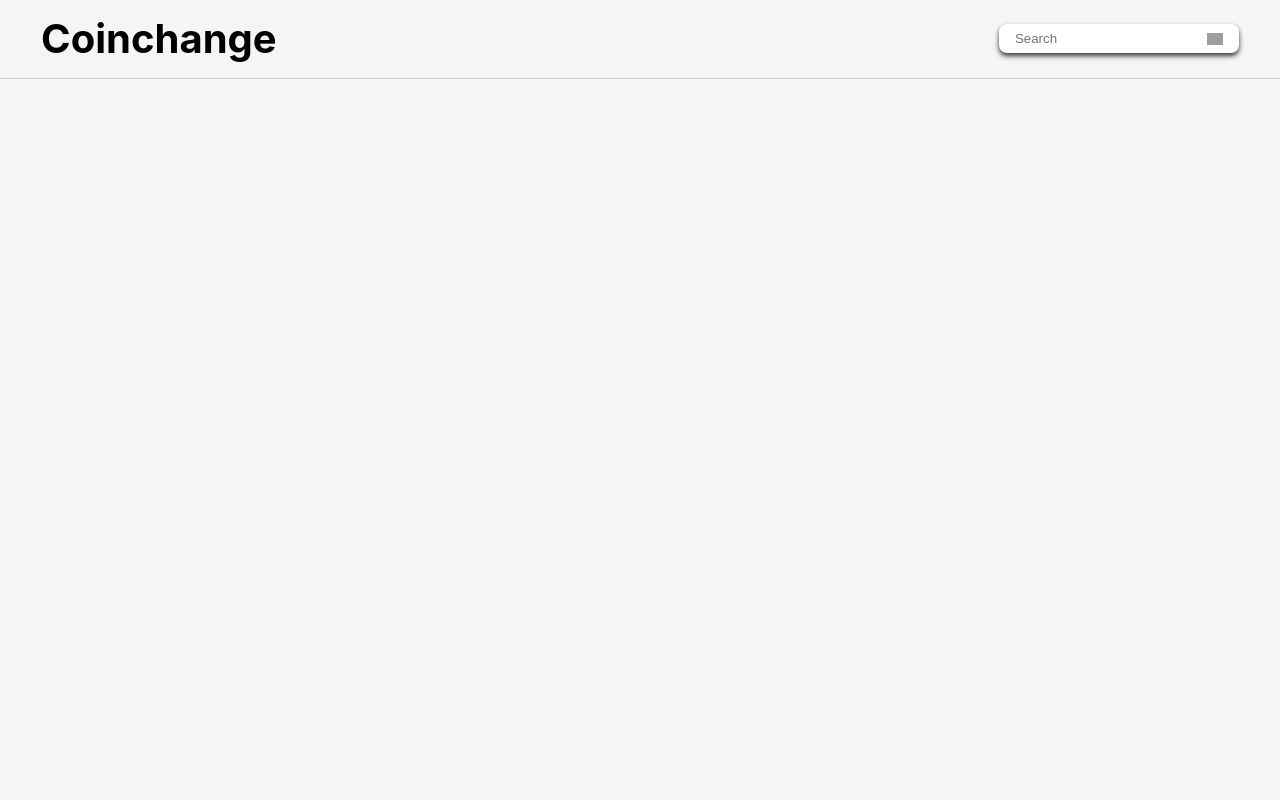
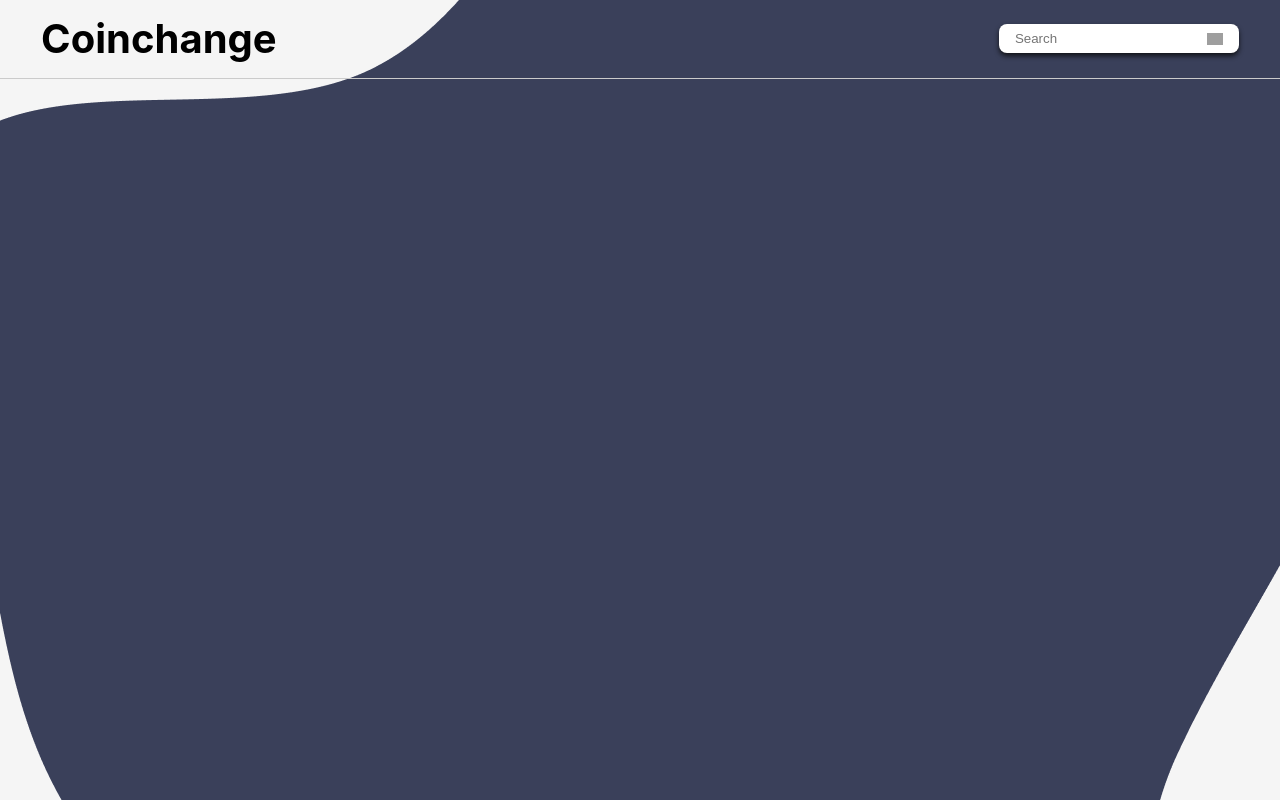
Before and after one commit to kyruken/Koin, a React (Vite) app: page / in a window 1280 px wide. Built offline with nearby package versions, Linux system fonts and the light colour scheme; grey boxes are pictures that could not be loaded.

Commit message:
add background to root

```diff
--- a/src/App.css
+++ b/src/App.css
@@ -9,6 +9,11 @@
 }
 
 /* Navbar styles */
+
+:root {
+  width: 100%;
+  height: 100%;
+}
 
 .navbar {
   display: flex;
--- a/src/App.jsx
+++ b/src/App.jsx
@@ -7,6 +7,7 @@
   return (
     <div className="App">
       <Navbar />
+
     </div>
   )
 }
--- a/src/index.css
+++ b/src/index.css
@@ -3,6 +3,8 @@
   line-height: 24px;
 
   background-color: #F5F5F5;
+  background-image: url('./assets/home-blob.png');
+  background-repeat: no-repeat;
 
   font-synthesis: none;
   text-rendering: optimizeLegibility;
@@ -14,4 +16,5 @@
 body {
   margin: 0;
   padding: 0;
+
 }
```
Also changed, not shown: src/assets/home-blob.png (added).
